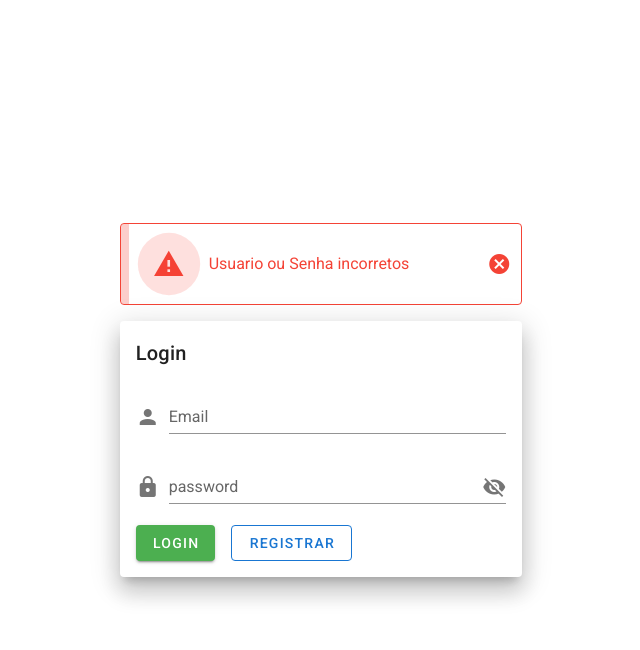
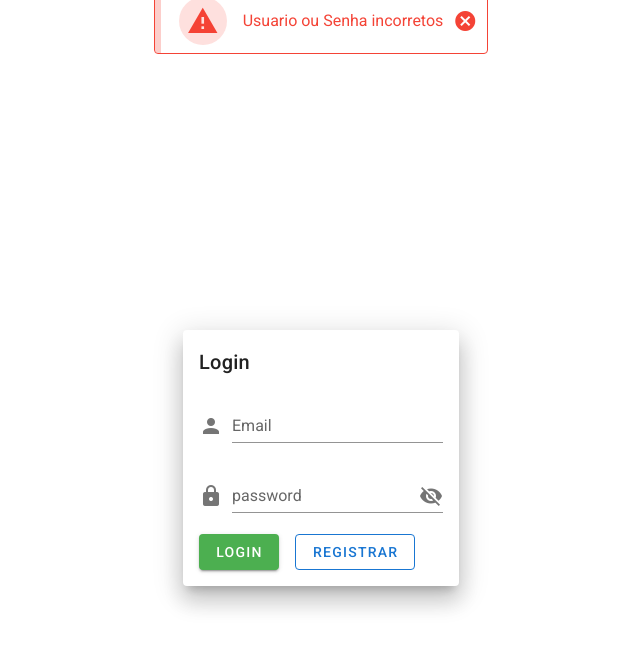
Before and after one commit to CarlosNeto2804/credenciamento-frontend, a Vue app: page /login in a window 1280 px wide. Both pictures are taken after a click on the button "LOGIN". Shown: the top 650 px of the page, without its empty margins (319-959 px from the left). Built offline with nearby package versions, Linux system fonts and the light colour scheme.

Commit message:
screen login-v1

```diff
--- a/src/App.vue
+++ b/src/App.vue
@@ -1,7 +1,7 @@
 <template>
   <v-app app>
-      <v-main>
+      <v-content>
         <router-view></router-view>
-      </v-main>
+      </v-content>
   </v-app>
 </template>
--- a/src/components/FormLogin.vue
+++ b/src/components/FormLogin.vue
@@ -1,8 +1,10 @@
 <template>
-<v-card elevation="15">
+<v-card elevation="15" class="">
+
           <v-card-title>Login</v-card-title>
             <v-card-text>
               <v-form>
+
                 <v-text-field
                   label="Email"
                   prepend-icon="mdi-account"
@@ -29,7 +31,7 @@
                 <v-btn
                   outlined
                   color="primary"
-                  @click="register"
+                  to="cadastrar"
                 >Registrar</v-btn>
               </v-form>
             </v-card-text>
@@ -55,9 +57,6 @@ export default {
         this.$store.commit('change', true);
       }
     },
-    register() {
-      this.$router.push('cadastrar');
-    },
   },
 
 };
--- a/src/components/FormRegister.vue
+++ b/src/components/FormRegister.vue
@@ -48,7 +48,7 @@
                     <v-btn
                       outlined
                       color="primary"
-                      @click="register"
+                      to="login"
                     >Voltar</v-btn>
               </v-form>
             </v-card-text>
@@ -76,9 +76,6 @@ export default {
         this.$store.commit('change', true);
       }
     },
-    register() {
-      this.$router.push('login');
-    },
   },
 
 };
--- a/src/views/Login.vue
+++ b/src/views/Login.vue
@@ -1,13 +1,12 @@
   <template>
-   <v-container fluid class="fill-height">
-
-      <v-row align="center"  justify="center" >
-
-        <v-col  lg=4 sm=4>
+    <div class="fill-height">
+    <v-container>
+      <v-row>
+        <v-row justify="center" align="start">
            <v-alert
+           dense
           dismissible
           v-model=showAlert
-              close-label="teste"
           color="red"
           type="error"
           outlined
@@ -17,10 +16,18 @@
           >
                       Usuario ou Senha incorretos
           </v-alert>
+        </v-row >
+      </v-row>
+  </v-container >
+  <v-container class="fill-height">
+    <v-row>
+       <v-row  justify="center" align="center" >
           <FormLogin></FormLogin>
-        </v-col>
+        </v-row>
     </v-row>
   </v-container>
+  </div>
+
 </template>
 
 <script>
@@ -38,5 +45,13 @@ export default {
       set(value) { this.$store.commit('change', value); },
     },
   },
+
 };
 </script>
+<style scoped>
+ .sandim{
+   height: 100%;
+   width: 100%;
+ }
+
+</style>
```
Lines whose indentation alone changed are shown as unchanged.
